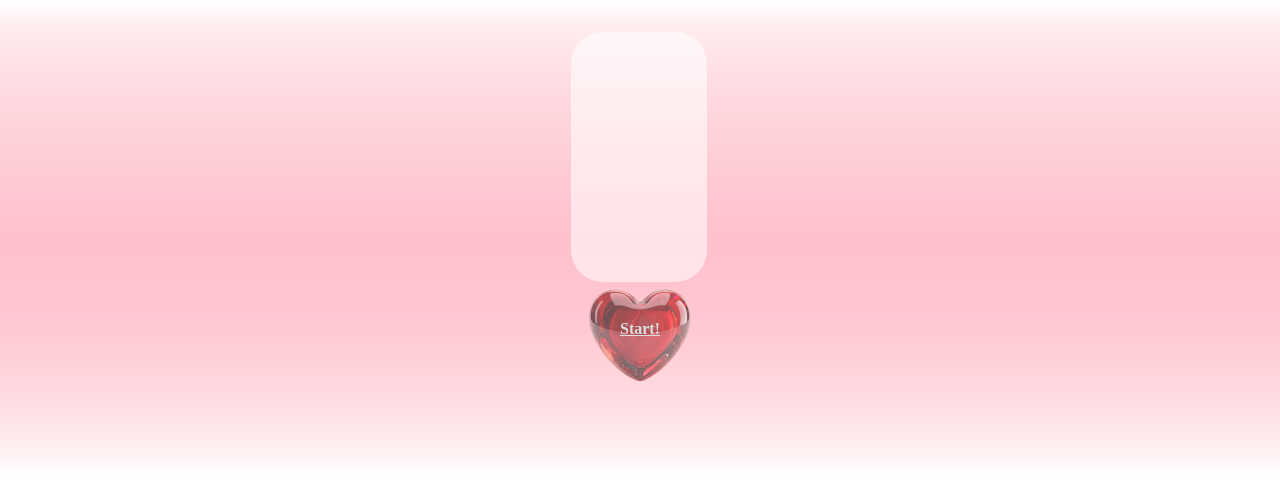
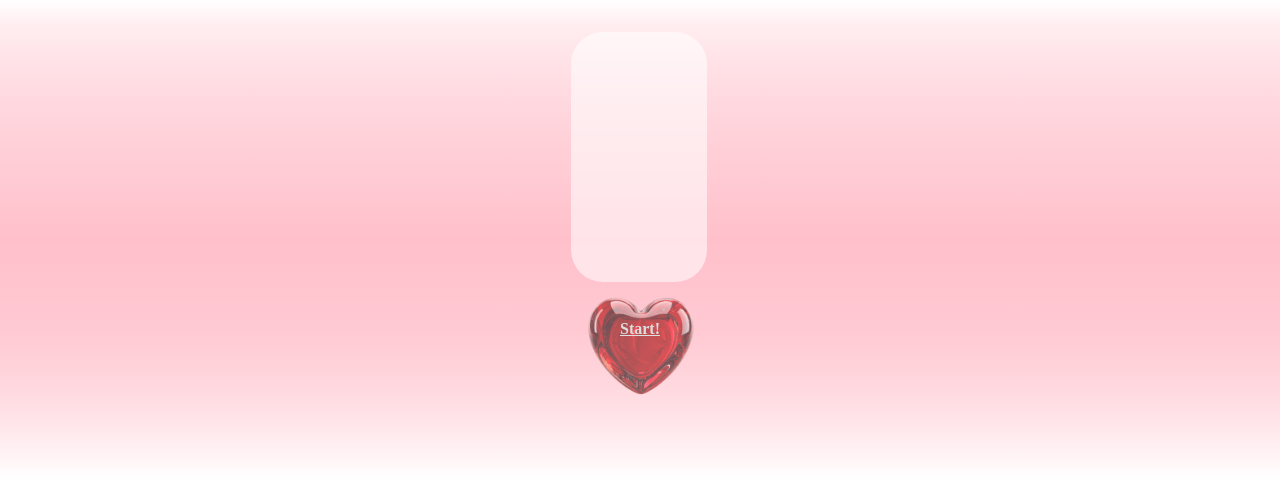
Before and after one commit to so-klavier/Hackathon, a plain HTML site: page frontend/public/home/index.html in a window 1280 px wide. Drawn offline with Linux system fonts and the light colour scheme.

Commit message:
change heart

```diff
--- a/frontend/public/home/home.css
+++ b/frontend/public/home/home.css
@@ -64,11 +64,11 @@
 .start-container::before {
     content: "";
     position: absolute;
-    top: 20%;
+    top: 22.5%;
     left: 0;
     width: 100%;
     height: 100%;
-    background: url('../img/heart_image.png') no-repeat center center / 10%;
+    background: url('../img/start_heart.png') no-repeat center center / 10%;
     opacity: 0.6;
     /* z-index: -1; */
 }
```
Also changed, not shown: frontend/public/img/heart_image.png (deleted), frontend/public/img/start_heart.png (added).
